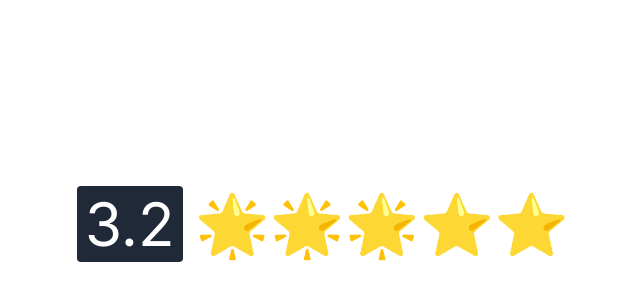
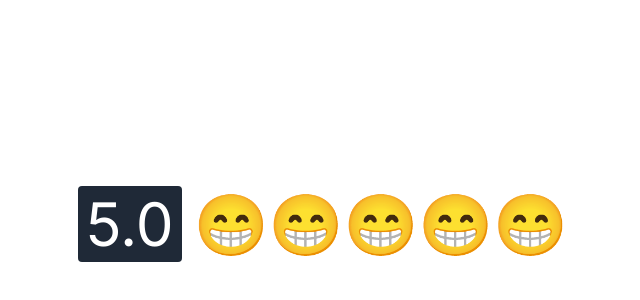
Before and after one commit to luizmineiro/react_-studies, a Next.js app: page / in a window 1280 px wide. Shown: the part 176-476 px from the top of the page, without its empty margins (317-957 px from the left). Built offline with nearby package versions, Linux system fonts and the light colour scheme.

Commit message:
exercicio parte 2

```diff
--- a/src/app/page.tsx
+++ b/src/app/page.tsx
@@ -3,7 +3,7 @@ import { EmojiRating } from "@/components/EmojiRating";
 export default function page() {
   return (
     <div className="w-screen h-screen flex justify-center items-center">
-      <EmojiRating rate ={3.2}/>
+      <EmojiRating rate ={5}/>
     </div>
   );
 }
--- a/src/components/EmojiRating.tsx
+++ b/src/components/EmojiRating.tsx
@@ -7,8 +7,9 @@ export const EmojiRating = ({ rate }: Props) => {
   if (rate < 0) rate = 0;
 
   const rateInt = Math.floor(rate);
+  const emojis = ["", "😥", "😑", "🤨", "🙂", "😁"];
 
-  const stars = "🌟".repeat(rateInt) + "⭐".repeat(5 - rateInt);
+  const stars = `${emojis[rateInt]}`.repeat(rateInt) + "😶".repeat(5 - rateInt);
 
   return (
     <div className="flex items-center text-6xl">
```
